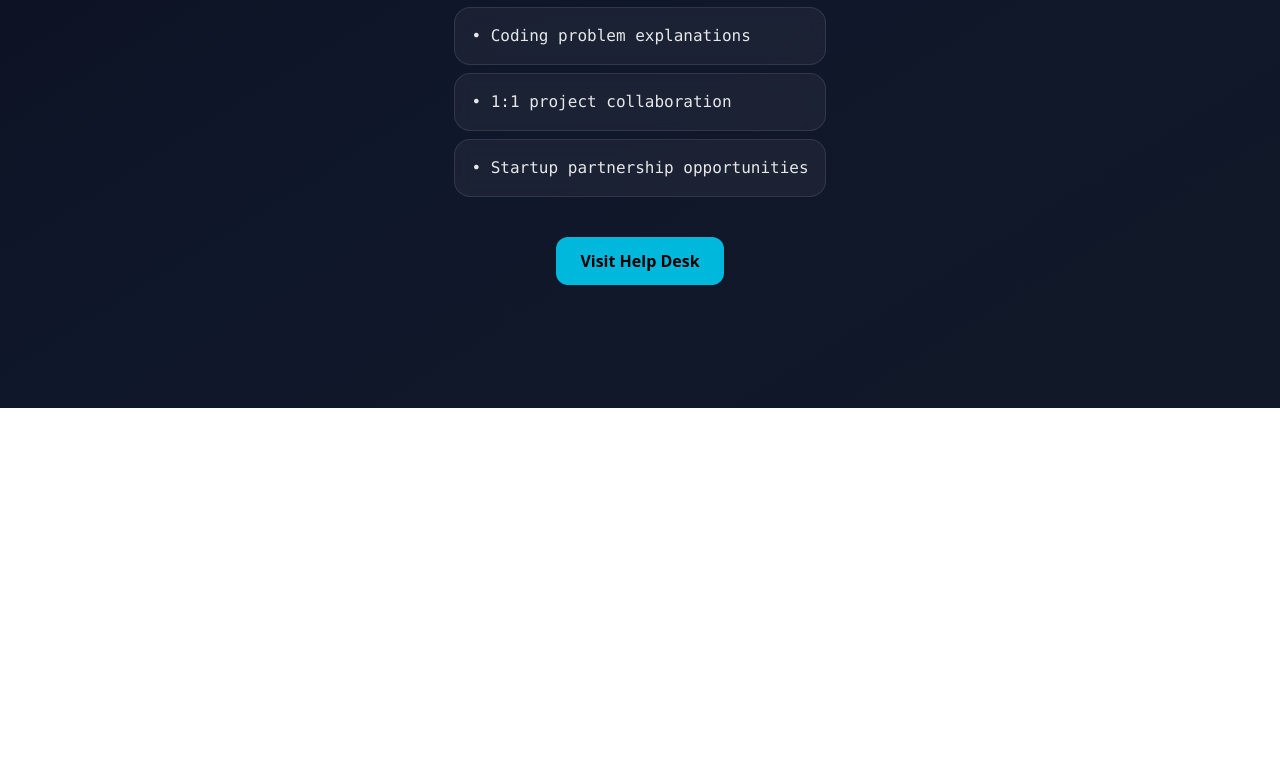
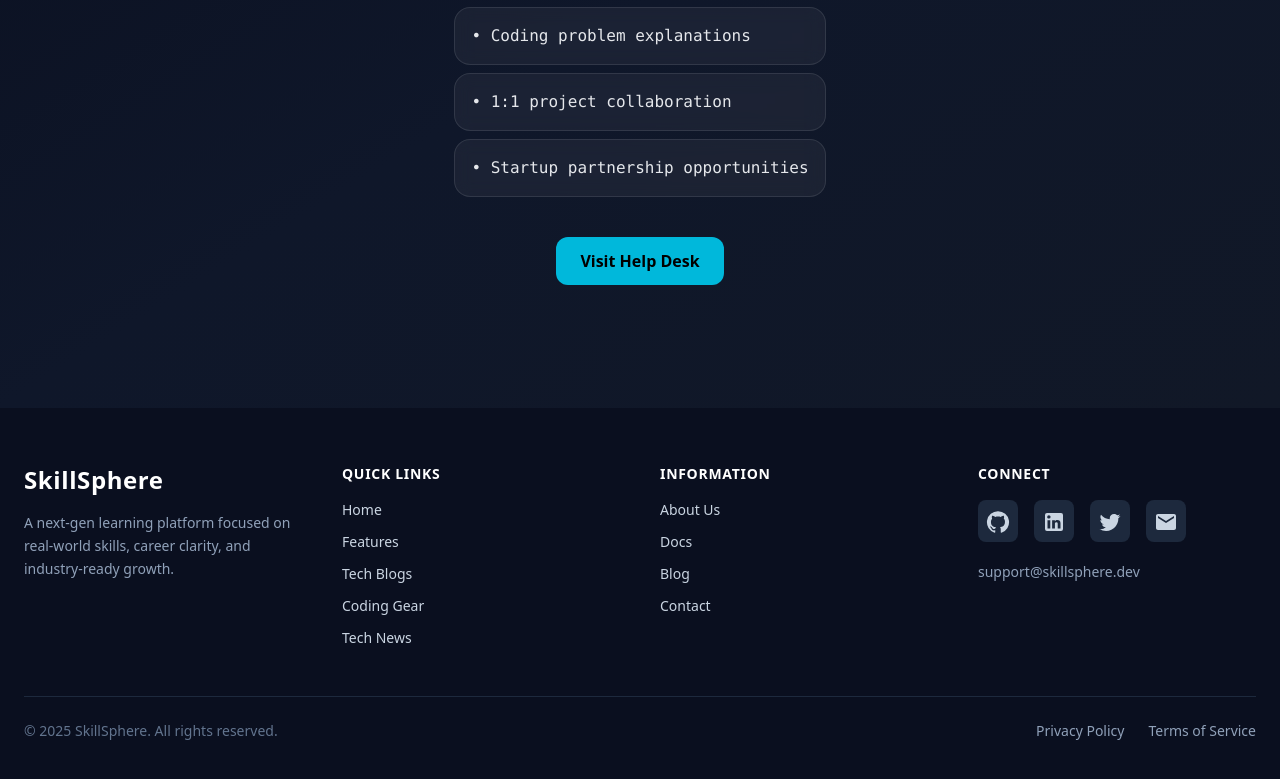
Before and after one commit to raushan-sinha/skills-sphere, a React (Vite) app: page / in a window 1280 px wide. Shown: the part 5410-6189 px from the top of the page. Before the commit the page ends 5818 px from the top, so only its background shows below. Built offline with nearby package versions, Linux system fonts and the light colour scheme.

Commit message:
new code updated & Footer component added

```diff
--- a/src/App.jsx
+++ b/src/App.jsx
@@ -1,3 +1,4 @@
+import Footer from "./components/layout/Footer";
 import Navbar from "./components/layout/Navbar"
 import Home from "./pages/Home/Home"
 
@@ -6,8 +7,12 @@ const App = () => {
         <>
             <Navbar />
 
-            {/* Main Page */}
-            <Home />
+            <div>
+                {/* Main Page */}
+                <Home />
+            </div>
+
+            <Footer />
         </>
     )
 }
```
